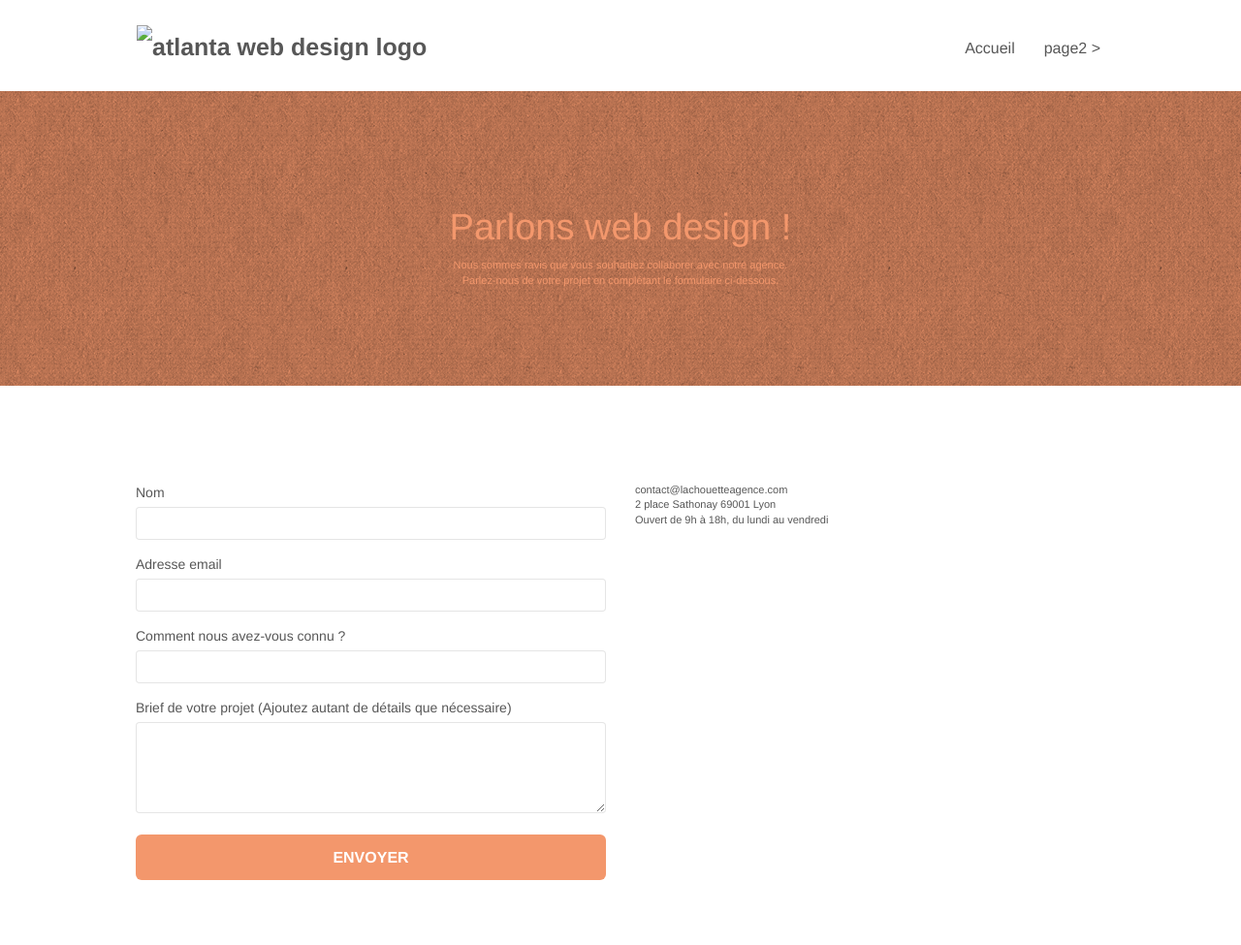
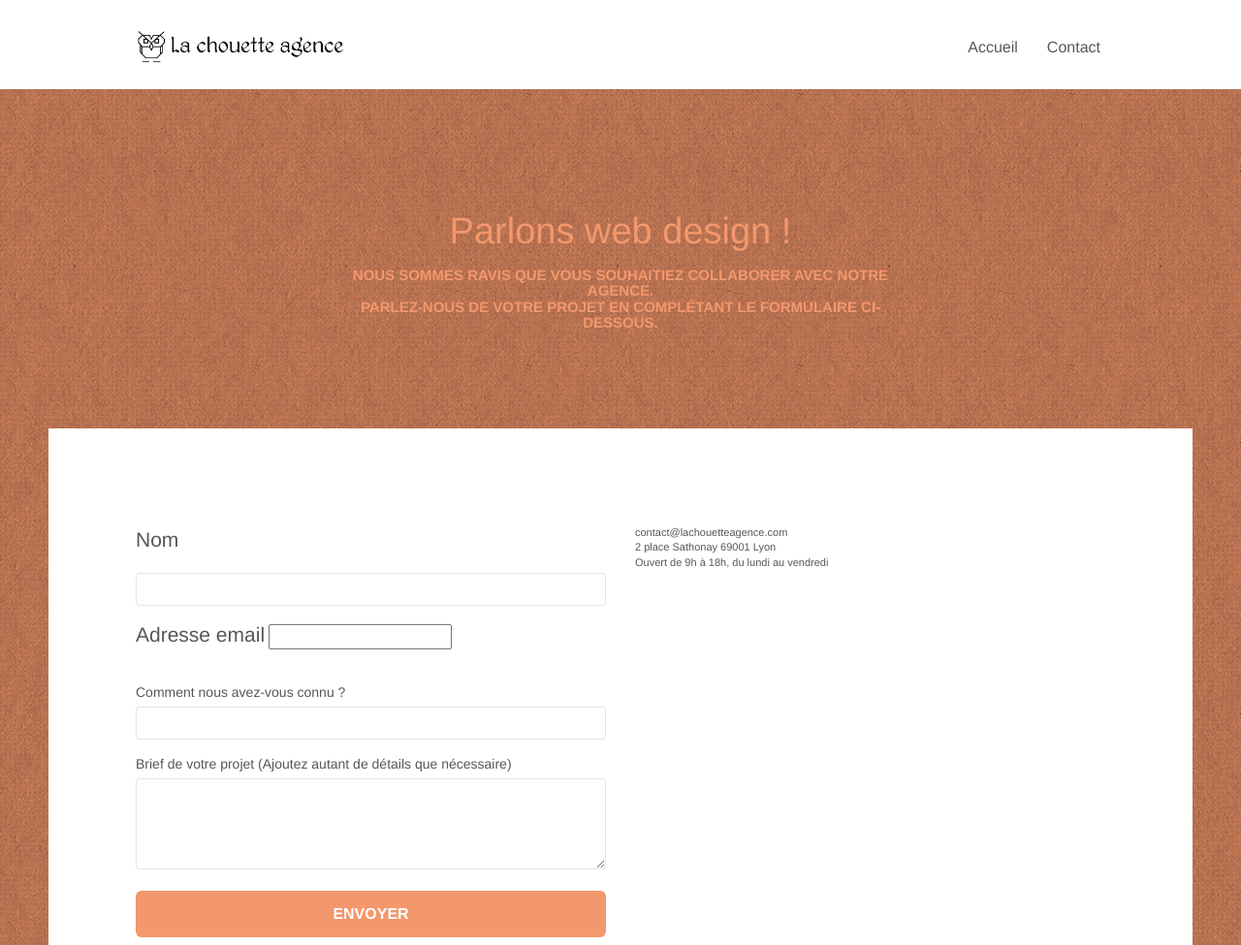
Before and after one commit to sonia2605/la-chouette-agence, a plain HTML site: page initial/page2.html in a window 1280 px wide. Shown: the top 975 px of the page at 97% size. Drawn offline with nearby package versions, Linux system fonts and the light colour scheme; files that its build step writes are made by us from their sources.

Commit message:
page 2 renommee avec head nettoyee

```diff
--- a/initial/page2.html
+++ b/initial/page2.html
@@ -1,10 +1,11 @@
 <!doctype html>
-<html lang="Default">
+<html lang="fr">
 <head>
+
+<!--Primary Meta Tags-->
     <meta charset="utf-8">
-    <meta name="keywords" content="">
-    <meta name="description" content="">
-    <meta name="viewport" content="width=device-width, initial-scale=1.0, viewport-fit=cover">
+    <meta name="description" content="Envie d'un site attractif qui éveil la curiositée de vos clients. Contactez-nous pour concrétiser votre projet">
+    <meta name="viewport" content="width=device-width, initial-scale=1.0">
     <link rel="shortcut icon" type="image/png" href="favicon.jpg">
 
 	<link rel="stylesheet" type="text/css" href="./css/bootstrap.min.css">
@@ -12,30 +13,21 @@
 	<link rel="stylesheet" type="text/css" href="./css/font-awesome.min.css">
 	<link rel="stylesheet" type="text/css" href="./css/et-line.min.css">
 
-
-	<script src="./js/jquery-2.1.0.min.js"></script>
-	<script src="./js/bootstrap.min.js"></script>
-	<script src="./js/blocs.min.js"></script>
-	<script src="./js/jqBootstrapValidation.js"></script>
-	<script src="./js/formHandler.js"></script>
-    <title>page2</title>
-
-
-<!-- Analytics -->
-
-<!-- Analytics END -->
+    <title>La Chouette Agence Entreprise Webdesign Lyon - Contact</title>
 
 </head>
+
 <body>
 <!-- Principal conteneur -->
 <div class="page-container">
 
 <!-- bloc-0 -->
-<div class="bloc bgc-white l-bloc " id="bloc-0">
+<header class="bloc bgc-white l-bloc " id="bloc-0">
 	<div class="container bloc-sm">
+
 		<nav class="navbar row">
 			<div class="navbar-header">
-				<a class="navbar-brand" href="index.html"><img src="img/la-chouette-agence.png" alt="atlanta web design logo" height="40" /></a>
+				<a class="navbar-brand" href="index.html"><img src="img/la-chouette-agence.webp" alt="Logo chouette, dessin de la marque" height="40" /></a>
 				<button id="nav-toggle" type="button" class="ui-navbar-toggle navbar-toggle" data-toggle="collapse" data-target=".navbar-1">
 					<span class="sr-only">Toggle navigation</span><span class="icon-bar"></span><span class="icon-bar"></span><span class="icon-bar"></span>
 				</button>
@@ -46,53 +38,47 @@
 						<a href="index.html">Accueil</a>
 					</li>
 					<li>
-					</li>
-					<li>
-						<a href="page2.html">page2 &gt;</a>
+						<a href="Contact.html">Contact</a>
 					</li>
 				</ul>
 			</div>
 		</nav>
 	</div>
-</div>
-<!-- bloc-0 END -->
-
+</header>
+<main>
 <!-- bloc-6 -->
 <div class="bloc bg-dots-bg bg-repeat bgc-atomic-tangerine d-bloc bloc-bg-texture texture-paper" id="bloc-6">
 	<div class="container bloc-lg">
 		<div class="row">
 			<div class="col-sm-12">
-				<h1 class="text-center hero-bloc-text tc-white">
+				<h2 class="text-center hero-bloc-text tc-white">
 					Parlons web design !
-				</h1>
-				<p class="text-center mg-lg tc-white tight-width-whitespace">
+				</h2>
+				<h3 class="text-center mg-lg tc-white tight-width-whitespace">
 					Nous sommes ravis que vous souhaitiez collaborer avec notre agence.<br>
 					Parlez-nous de votre projet en complétant le formulaire ci-dessous.
-				</p>
+				</h3>
 			</div>
 		</div>
-	</div>
+	</section>
 </div>
-<!-- bloc-6 END -->
 
 <!-- bloc-7 -->
 <div class="bloc bgc-white l-bloc" id="bloc-7">
 	<div class="container bloc-lg">
 		<div class="row">
 			<div class="col-sm-6">
-				<form id="form_1" novalidate success-msg="Your message has been sent." fail-msg="Sorry it seems that our mail server is not responding, Sorry for the inconvenience!">
+				<form id="form_1" novalidate>
 					<div class="form-group">
-						<label>
-							Nom
-						</label>
-						<input id="name" class="form-control" required />
+						<label for="name" class="lead">Nom</label>
+						<input type="text" name="name" id="name" class="form-control" required/>
 					</div>
+
 					<div class="form-group">
-						<label>
-							Adresse email
-						</label>
-						<input id="email" class="form-control" type="email" required />
+						<label for="email" class="lead">Adresse email</label>
+						<input id="email" class="email" id="email" class="form-control" required/>
 					</div>
+<!--A corriger-->
 					<div class="form-group">
 						<label>
 							Comment nous avez-vous connu ?
@@ -162,7 +148,11 @@
 
 </div>
 <!-- Principal conteneur END -->
-
+<script src="./js/jquery-2.1.0.min.js"></script>
+<script src="./js/bootstrap.min.js"></script>
+<script src="./js/blocs.min.js"></script>
+<script src="./js/jqBootstrapValidation.js"></script>
+<script src="./js/formHandler.js"></script>
 
 </body>
 </html>
```
